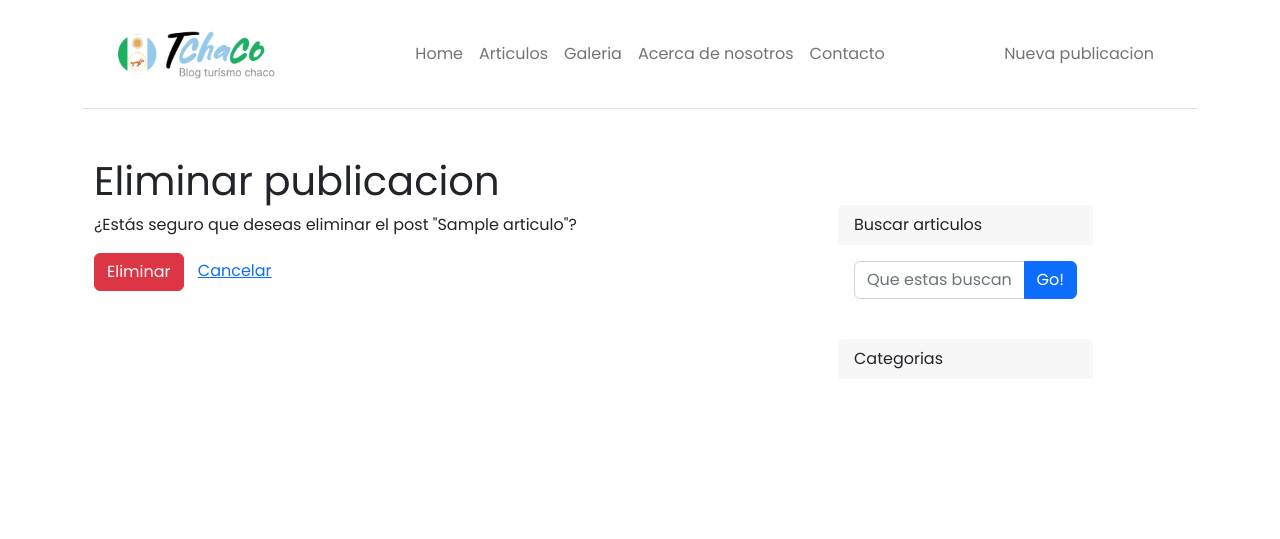
After one commit to marelizal/grupo8-blogTurismo, a Django app: page /publicaciones/1/eliminar/ in a window 1280 px wide. The commit adds this page. Shown: the top 539 px of the page. Run offline with Django 4.2, Linux system fonts and the light colour scheme; tables that the repository leaves empty hold one stand-in row (values such as "Sample post").

Commit message:
se agrego un enlace para agregar publicaciones y el boton para eliminar junto con su vista

```diff
--- a/src/posts/urls.py
+++ b/src/posts/urls.py
@@ -8,4 +8,5 @@ urlpatterns = [
     path('<int:pk>/', views.post_detail, name='post_detail'),
     path('add', views.post_add, name='post_add'),
     path('<int:post_id>/editar/', views.post_update, name='update_post'),
+    path('<int:post_id>/eliminar/', views.post_delete, name='delete_post'),
 ]
--- a/src/posts/views.py
+++ b/src/posts/views.py
@@ -54,3 +54,13 @@ def post_update(request, post_id):
         form = ArticuloForm(instance=articulo)
 
     return render(request, 'posts/post_update.html', {'form': form})
+
+def post_delete(request, post_id):
+    articulo = get_object_or_404(Articulo, pk=post_id)
+
+    if request.method == 'POST':
+        articulo.delete()
+        return redirect('post_list')
+
+
+    return render(request, 'posts/post_confirm_delete.html', {'post': articulo})
--- a/src/templates/base.html
+++ b/src/templates/base.html
@@ -81,12 +81,9 @@
           class="collapse navbar-collapse justify-content-end"
           id="collapsibleNavId"
         >
-          <ul class="navbar-nav ml-auto mt-2 mt-lg-0">
-            <li class="nav-item">
-              <a class="nav-link" href="">Ingresar</a>
-            </li>
-            <li class="nav-item">
-              <a class="btn btn-outline-secondary" href="">Registrarse</a>
+          <ul class="navbar-nav  mt-2 mt-lg-0">
+            <li class="nav-item ">
+              <a class="nav-link" href="{% url 'post_add' %}">Nueva publicacion</a>
             </li>
           </ul>
         </div>
--- /dev/null
+++ b/src/templates/posts/post_confirm_delete.html
@@ -0,0 +1,14 @@
+{% extends 'base.html' %}
+{% load static %}
+{% block title %}Eliminar{% endblock %}
+{% block content %}
+
+<h1>Eliminar publicacion</h1>
+<p>¿Estás seguro que deseas eliminar el post "{{ post.titulo }}"?</p>
+<form method="post">
+    {% csrf_token %}
+    <button type="submit" class="btn btn-danger">Eliminar</button>
+    <a href="{% url 'post_list' %}" style="margin-left: 10px;">Cancelar</a>
+</form>
+
+{% endblock %}
--- a/src/templates/posts/post_list.html
+++ b/src/templates/posts/post_list.html
@@ -18,7 +18,8 @@
                 <h2 class="card-title h5">{{ post.titulo }}</h2>
                 <p class="card-text">{{ post.contenido|slice:":100" }}</p>
                 <a class="btn btn-primary" href="{% url 'post_detail' pk=post.pk %}">Leer mas →</a>
-                <a href="{% url 'update_post' post.id %}" class="btn btn-danger">Editar este post</a>
+                <a href="{% url 'update_post' post.id %}" class="btn btn-warning">Editar</a>
+                <a href="{% url 'delete_post' post.id %}" class="btn btn-danger">Eliminar</a>
             </div>
         </div>
     </div>
--- a/src/templates/posts/post_update.html
+++ b/src/templates/posts/post_update.html
@@ -2,7 +2,7 @@
 {% extends 'base.html' %}
 {% load static %}
 
-{% block title %}Publicaciones{% endblock %}
+{% block title %}Actualizar{% endblock %}
 
 {% block content %}
 
```
